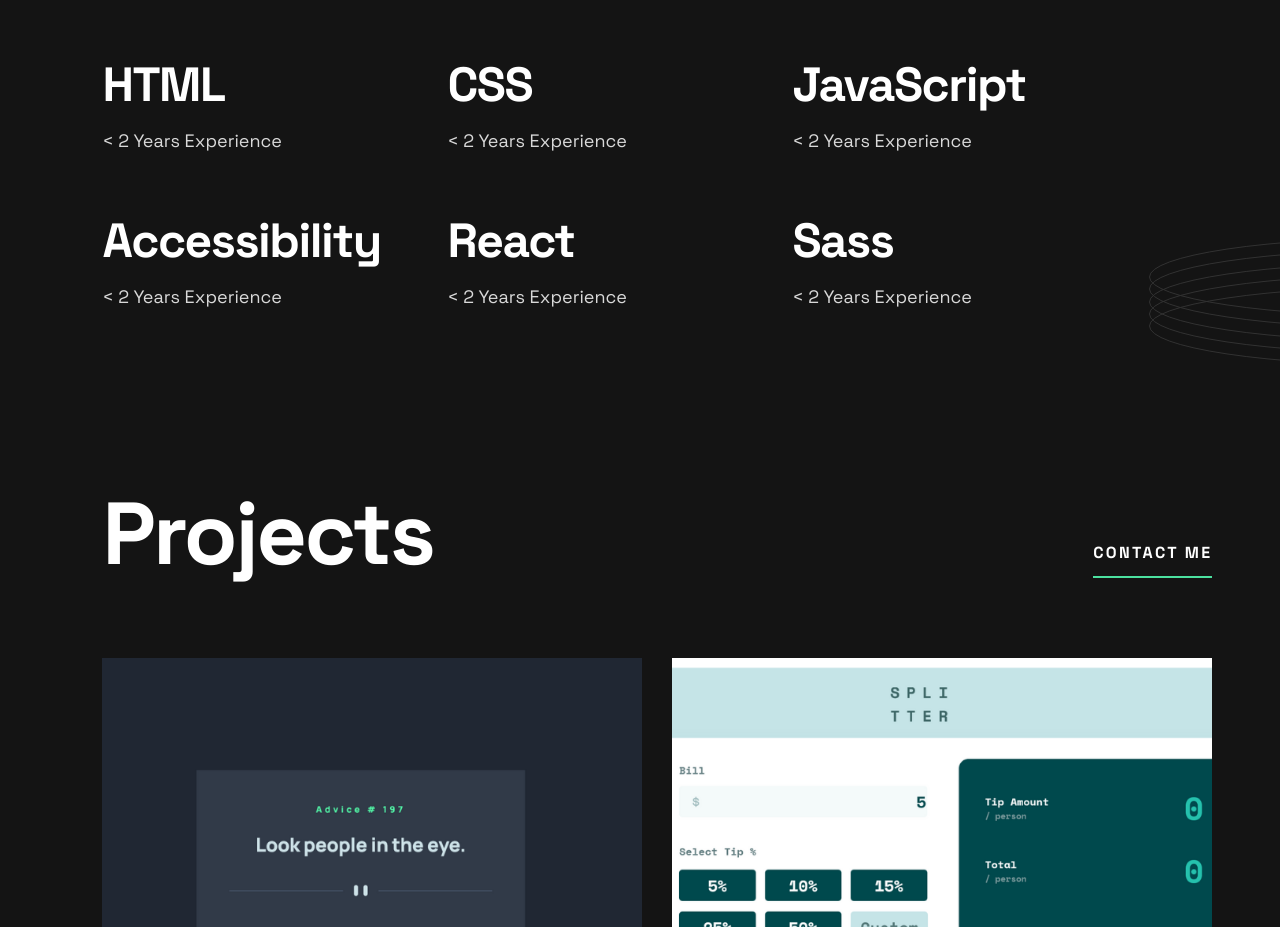
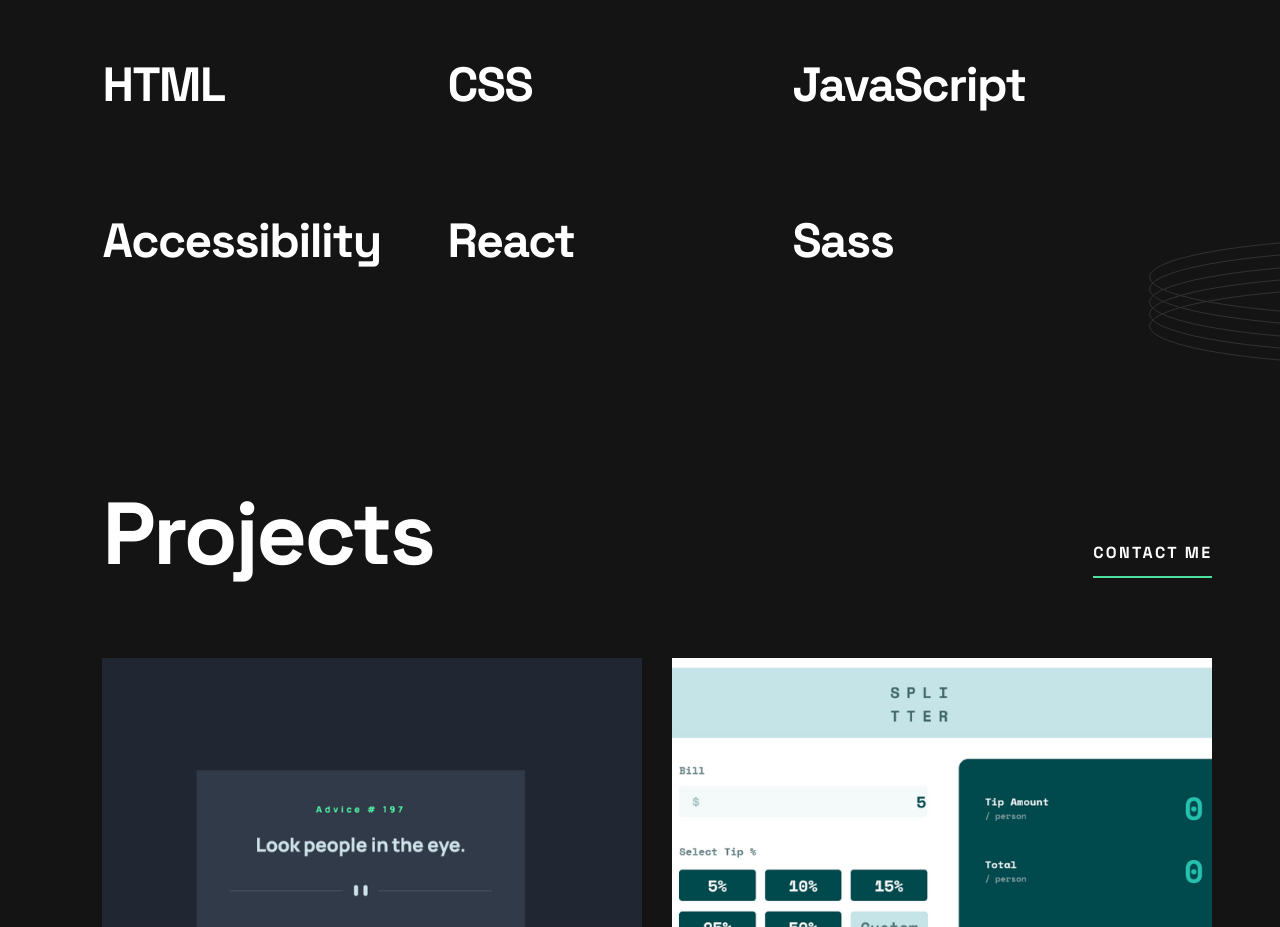
Before and after one commit to hamdihismail/my_portfolio_website, a React (Create React App) app: page / in a window 1280 px wide. Shown: the part 840-1767 px from the top of the page. Built offline with nearby package versions, Linux system fonts and the light colour scheme.

Commit message:
skills_update

```diff
--- a/src/data.js
+++ b/src/data.js
@@ -74,32 +74,32 @@ export const skills = [
   {
     id: 1,
     skill: 'HTML',
-    years: '< 2 Years Experience',
+    years: '',
   },
   {
     id: 2,
     skill: 'CSS',
-    years: '< 2 Years Experience',
+    years: '',
   },
   {
     id: 3,
     skill: 'JavaScript',
-    years: '< 2 Years Experience',
+    years: '',
   },
   {
     id: 4,
     skill: 'Accessibility',
-    years: '< 2 Years Experience',
+    years: '',
   },
   {
     id: 5,
     skill: 'React',
-    years: '< 2 Years Experience',
+    years: '',
   },
   {
     id: 6,
     skill: 'Sass',
-    years: '< 2 Years Experience',
+    years: '',
   },
 ];
 
```
